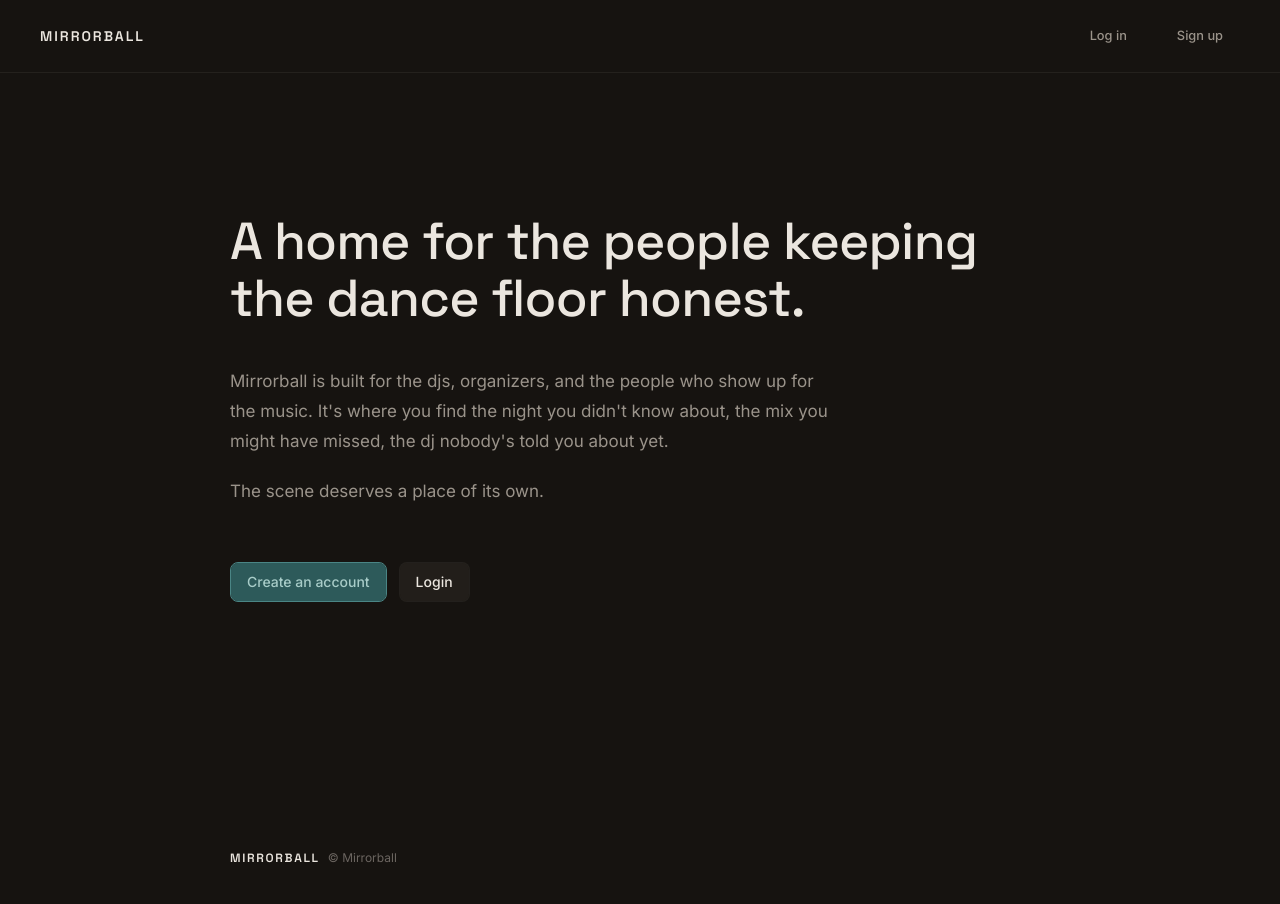
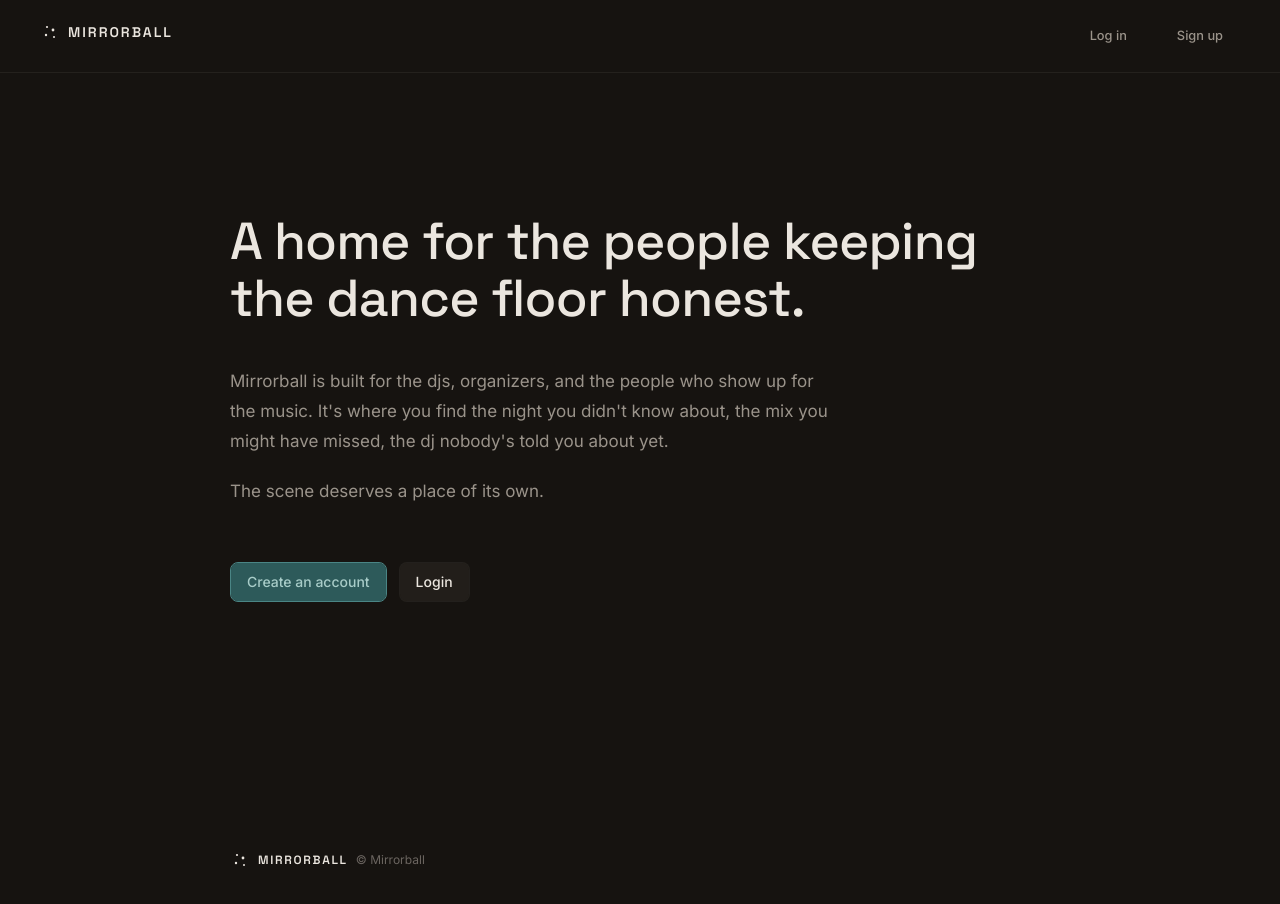
Before and after one commit to pskoczenski/dj_app, a Next.js app: page / in a window 1280 px wide. Shown: the top 904 px of the page. Built offline with nearby package versions, Linux system fonts and the light colour scheme; no server answers.

Commit message:
add nav svg

```diff
--- a/components/layout/navbar.tsx
+++ b/components/layout/navbar.tsx
@@ -28,7 +28,7 @@ export function Navbar({ user }: NavbarProps) {
     <header className="sticky top-0 z-40 hidden border-b border-mb-border-hair bg-mb-surface-0 md:block">
       <nav className="mx-auto flex max-w-6xl items-center gap-4 px-4 py-[18px] md:px-10">
         <Link href="/home" className="shrink-0">
-          <Wordmark className="text-sm" />
+          <Wordmark className="text-lg" />
         </Link>
 
         <div className="flex items-center gap-1">
--- a/components/layout/wordmark.tsx
+++ b/components/layout/wordmark.tsx
@@ -1,17 +1,32 @@
 import { cn } from "@/lib/utils";
 
 /**
- * Text-only wordmark per design spec 10 — displays as MIRRORBALL via uppercase styling.
+ * Wordmark per design spec 10 — disco-dot mark + MIRRORBALL (uppercase styling on label).
  */
 export function Wordmark({ className }: { className?: string }) {
   return (
     <span
       className={cn(
-        "font-display font-semibold uppercase tracking-[0.14em] text-mb-text-primary select-none",
+        "inline-flex items-center gap-2 text-mb-text-primary",
         className,
       )}
     >
-      Mirrorball
+      <svg
+        width={20}
+        height={20}
+        viewBox="0 0 20 20"
+        fill="currentColor"
+        className="shrink-0"
+        aria-hidden="true"
+      >
+        <circle cx="7" cy="5" r="1.1" />
+        <circle cx="13" cy="8" r="1.4" />
+        <circle cx="6" cy="13" r="1.2" />
+        <circle cx="14" cy="15" r="1" />
+      </svg>
+      <span className="font-display font-semibold uppercase tracking-[0.14em] select-none">
+        Mirrorball
+      </span>
     </span>
   );
 }
```
